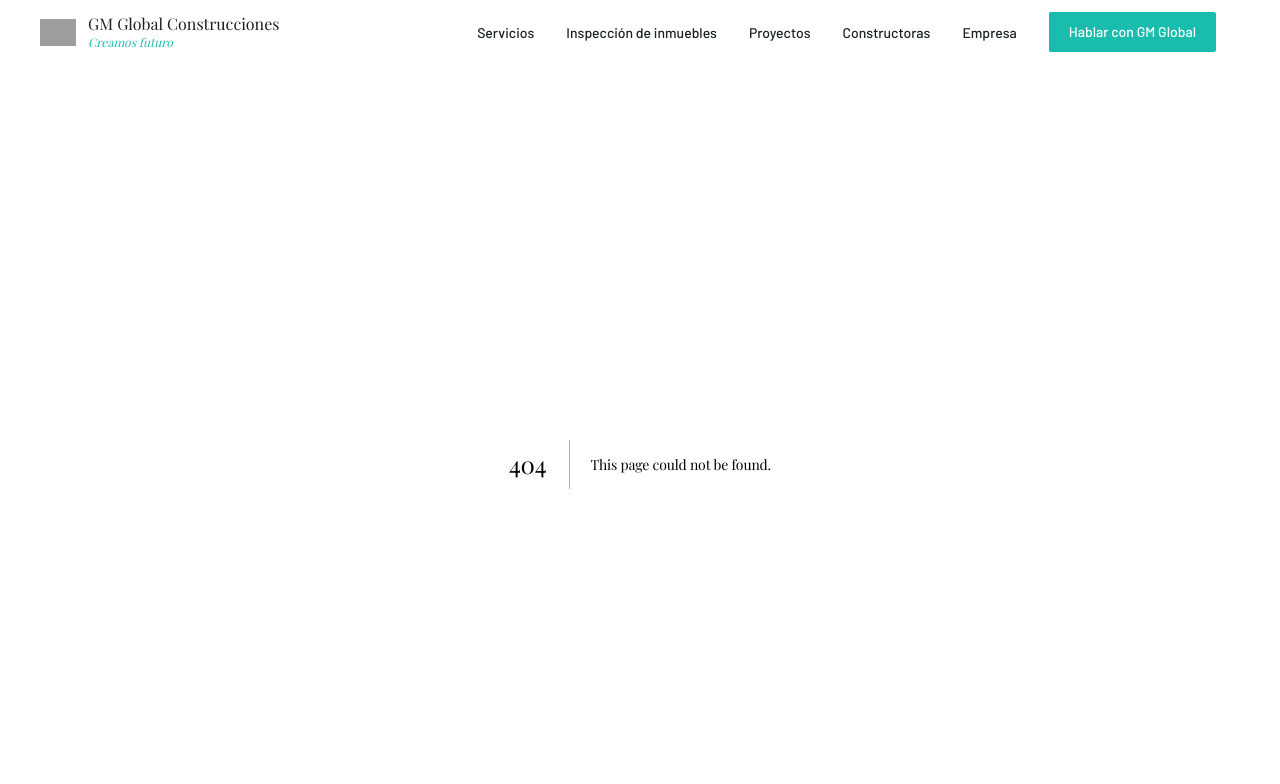
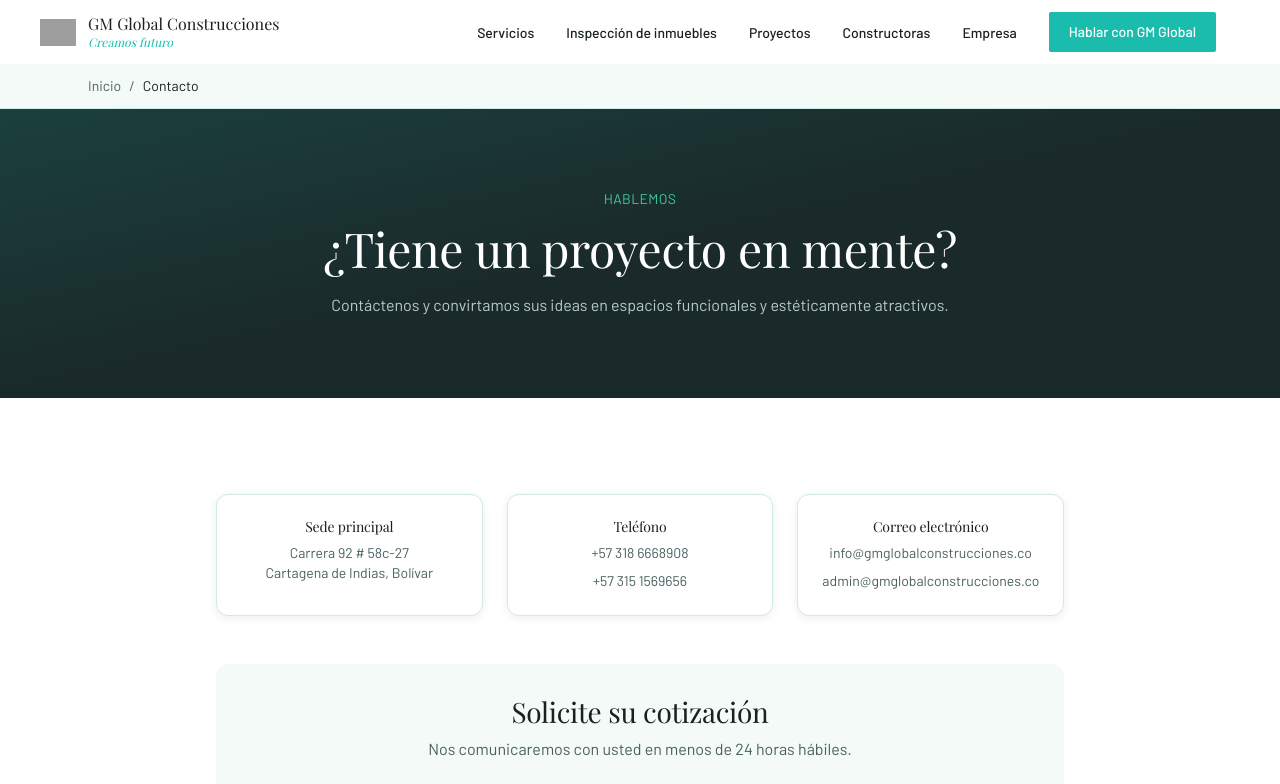
Before and after one commit to kevingm129/gm-global-construcciones, a Next.js app: page /contacto in a window 1280 px wide. Before the commit this address had no page. Shown: the top 784 px of the page. Built offline with nearby package versions, Linux system fonts and the light colour scheme; grey boxes are pictures that could not be loaded.

Commit message:
feat: página /contacto con datos reales verificados

```diff
--- /dev/null
+++ b/src/app/contacto/page.tsx
@@ -0,0 +1,56 @@
+import type { Metadata } from "next";
+import { Breadcrumb } from "@/components/ui/Breadcrumb";
+import { PageHero } from "@/components/ui/Hero";
+import { Button } from "@/components/ui/Button";
+import { company } from "@/lib/data";
+
+export const metadata: Metadata = {
+  title: "Contacto",
+  description: "Datos de contacto de GM Global Construcciones S.A.S. en Cartagena de Indias, Colombia.",
+};
+
+export default function ContactoPage() {
+  return (
+    <>
+      <Breadcrumb items={[{ label: "Inicio", href: "/" }, { label: "Contacto" }]} />
+      <PageHero eyebrow="Hablemos" title="¿Tiene un proyecto en mente?" subtitle="Contáctenos y convirtamos sus ideas en espacios funcionales y estéticamente atractivos." />
+
+      <section className="mx-auto max-w-4xl px-6 py-16 md:py-24">
+        <div className="grid gap-6 sm:grid-cols-3">
+          <div data-animate className="rounded-[var(--radius-lg)] border border-border-default bg-white p-6 text-center shadow-[var(--shadow-sm)]">
+            <h3 className="text-sm font-medium text-text-heading">Sede principal</h3>
+            <p className="mt-2 text-sm text-text-muted">
+              {company.address.street}
+              <br />
+              {company.address.city}, {company.address.region}
+            </p>
+          </div>
+          <div data-animate className="rounded-[var(--radius-lg)] border border-border-default bg-white p-6 text-center shadow-[var(--shadow-sm)]">
+            <h3 className="text-sm font-medium text-text-heading">Teléfono</h3>
+            {company.phones.map((phone) => (
+              <p key={phone} className="mt-2 text-sm text-text-muted">
+                {phone}
+              </p>
+            ))}
+          </div>
+          <div data-animate className="rounded-[var(--radius-lg)] border border-border-default bg-white p-6 text-center shadow-[var(--shadow-sm)]">
+            <h3 className="text-sm font-medium text-text-heading">Correo electrónico</h3>
+            {company.emails.map((email) => (
+              <p key={email} className="mt-2 text-sm text-text-muted">
+                {email}
+              </p>
+            ))}
+          </div>
+        </div>
+
+        <div data-animate className="mt-12 rounded-[var(--radius-lg)] bg-surface-alt p-8 text-center">
+          <h2 className="text-2xl text-text-heading">Solicite su cotización</h2>
+          <p className="mx-auto mt-2 max-w-md text-text-muted">{company.responseTime}</p>
+          <div className="mt-6">
+            <Button href="/cotizacion">Solicitar cotización</Button>
+          </div>
+        </div>
+      </section>
+    </>
+  );
+}
```
